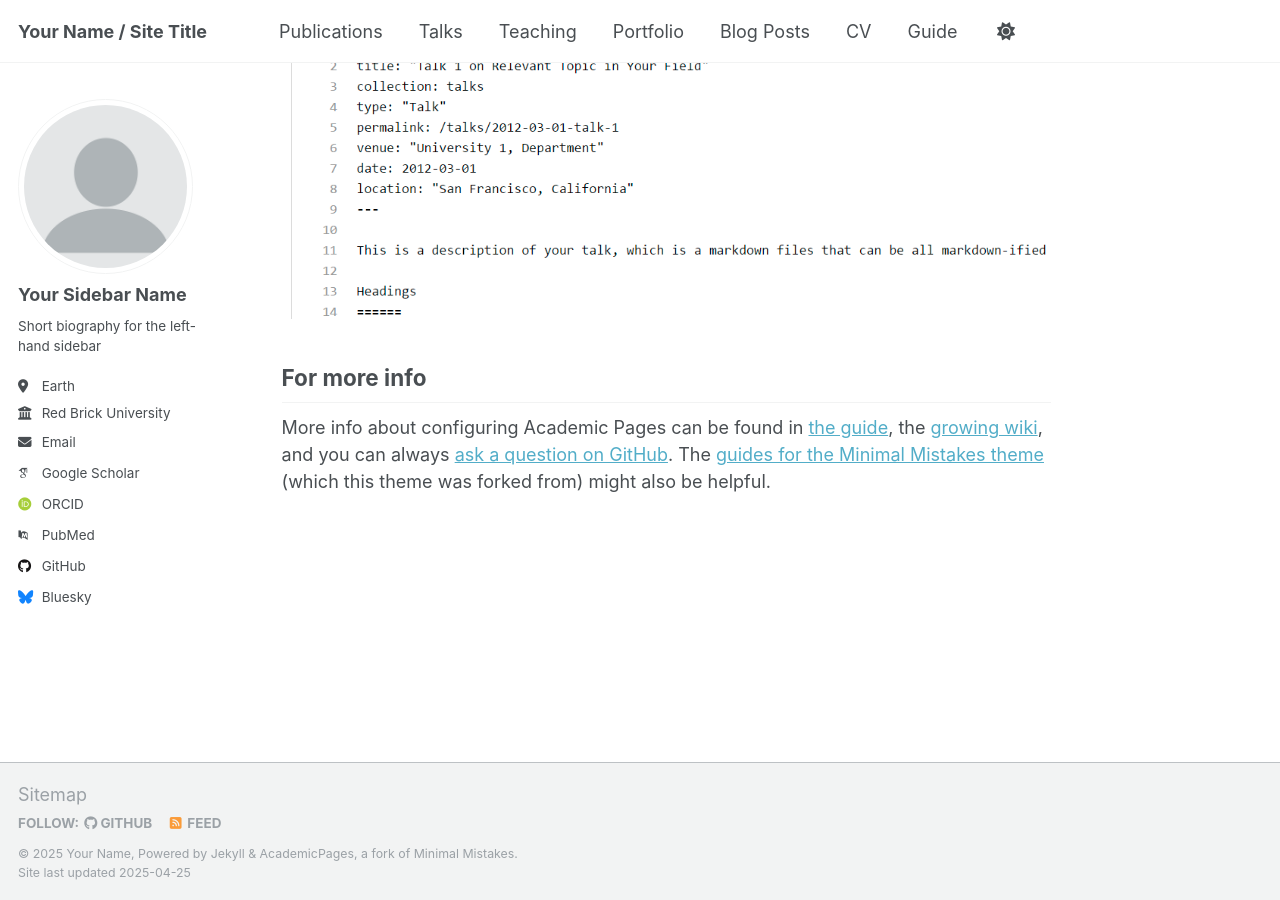
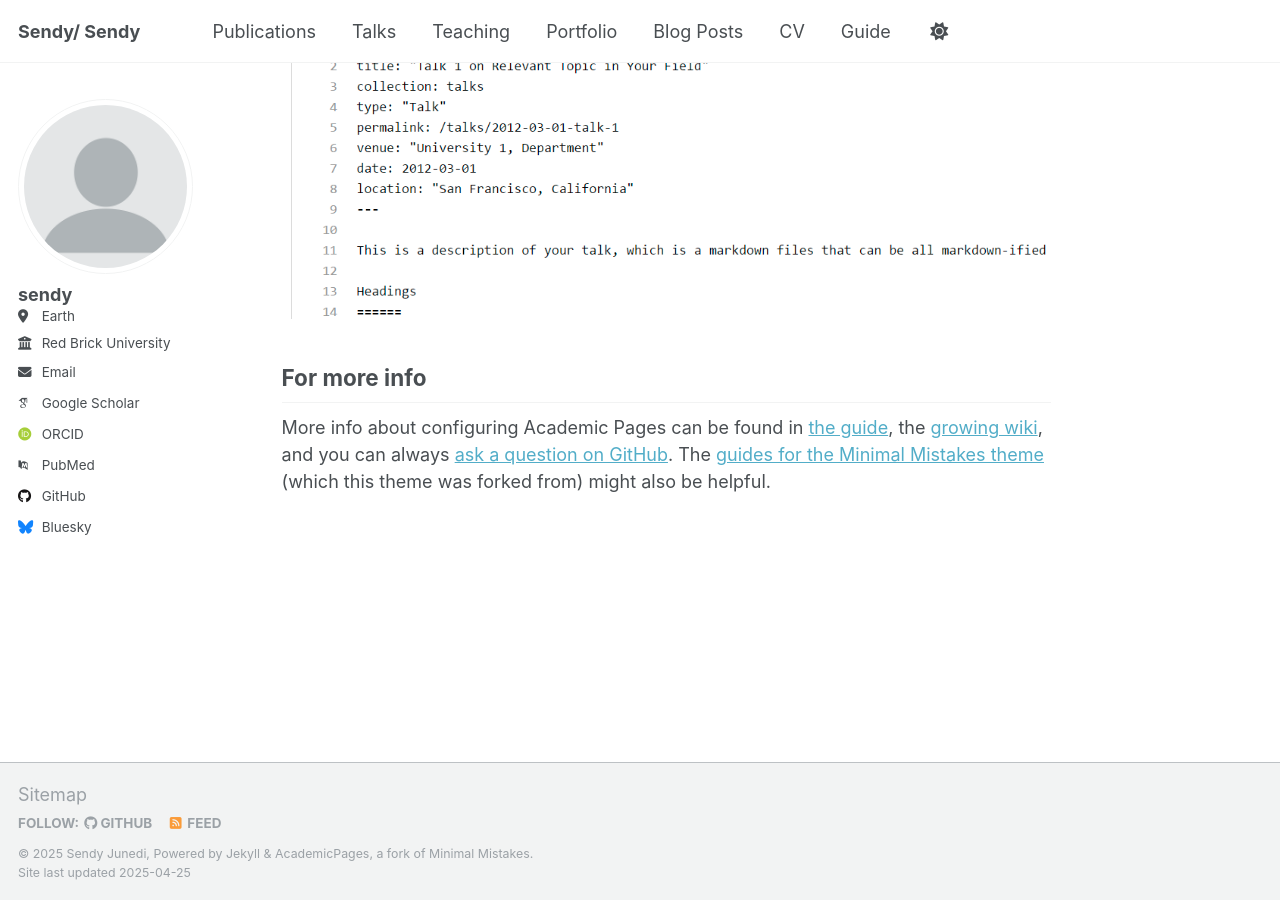
Before and after one commit to sendyjunedi/sendyjunedi-github, a Jekyll site: the page built from _pages/about.md, in a window 1280 px wide and 900 px high, scrolled down 2636 px. Built offline with Jekyll 4.4.1, drawn with Linux system fonts in a browser that asks for light colours; some web fonts are replaced.

Commit message:
fix: update name

```diff
--- a/_config.yml
+++ b/_config.yml
@@ -8,11 +8,11 @@
 
 # Basic Site Settings
 locale                   : "en-US"
-site_theme               : "default"
-title                    : "Your Name / Site Title"
+site_theme               : "sendy"
+title                    : "Sendy/ Sendy"
 title_separator          : "-"
-name                     : &name "Your Name"
-description              : &description "personal description"
+name                     : &name "Sendy Junedi"
+description              : &description "trial"
 url                      : https://academicpages.github.io # the base hostname & protocol for your site e.g. "https://[your GitHub username].github.io"
 baseurl                  : "" # the subpath of your site, e.g. "/blog"
 repository               : "academicpages/academicpages.github.io"
@@ -23,9 +23,9 @@ repository               : "academicpages/academicpages.github.io"
 author:
   # Biographic information
   avatar           : "profile.png"
-  name             : "Your Sidebar Name"
+  name             : "sendy"
   pronouns         : # example: "she/her"
-  bio              : "Short biography for the left-hand sidebar"
+  bo              : "Short biography for the left-hand sidebar"
   location         : "Earth"
   employer         : "Red Brick University"
   uri              : # URL
```
